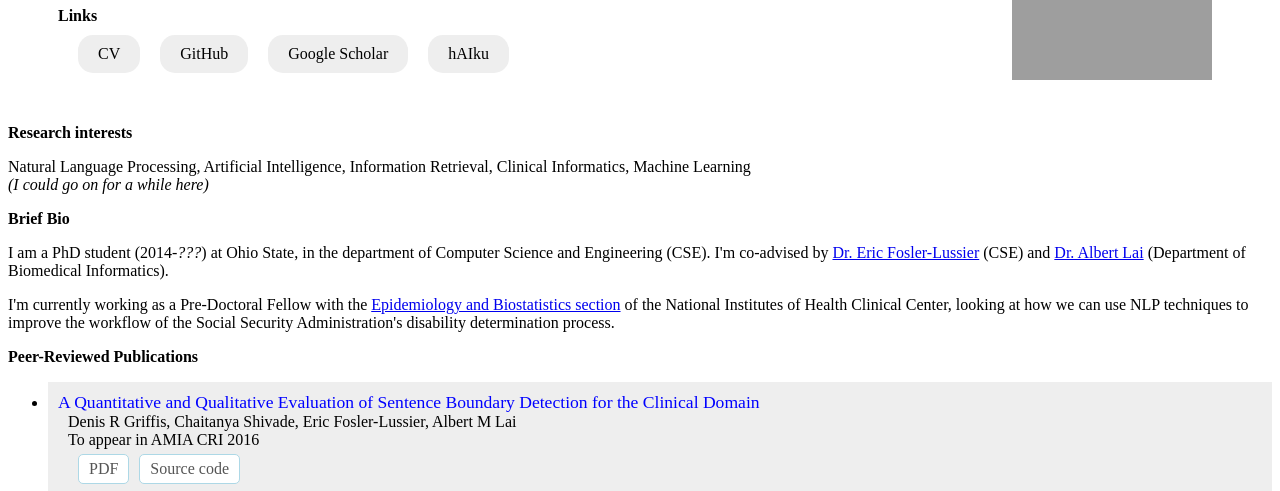
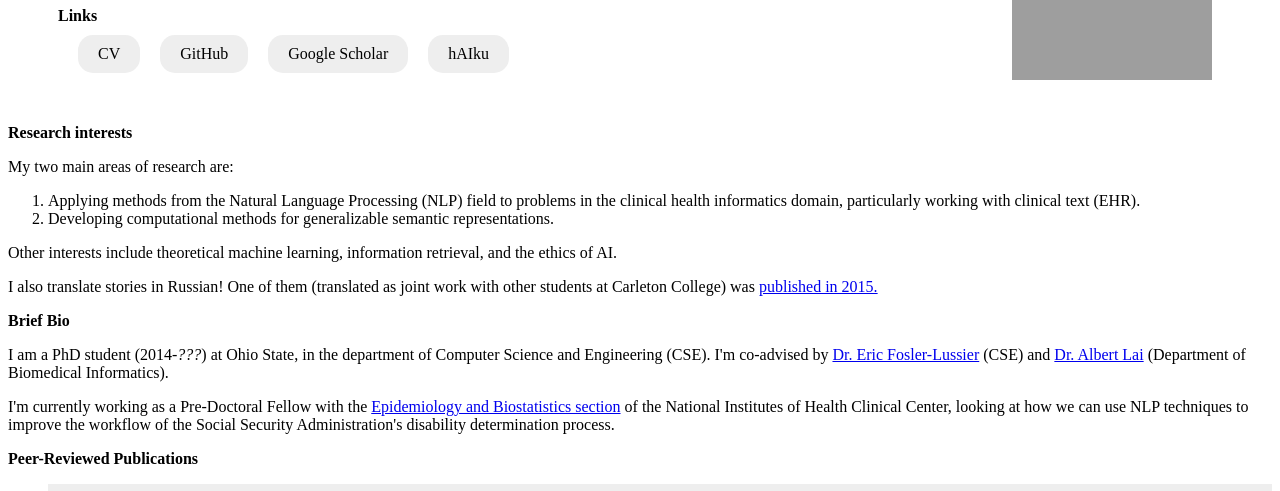
Before and after one commit to drgriffis/drgriffis.github.io, a plain HTML site: page index.html in a window 1280 px wide. Shown: the part 208-699 px from the top of the page. Drawn offline with nearby package versions, Linux system fonts and the light colour scheme; grey boxes are pictures that could not be loaded.

Commit message:
Updated research interests

```diff
--- a/index.html
+++ b/index.html
@@ -32,9 +32,13 @@
         <div id="bio">
             <div id="research-interests">
                 <div class="header">Research interests</div>
-                <p>Natural Language Processing, Artificial Intelligence, Information Retrieval, Clinical Informatics, Machine Learning<br />
-                <i>(I could go on for a while here)</i>
-                </p>
+                <p>My two main areas of research are:</p>
+                <ol>
+                    <li>Applying methods from the Natural Language Processing (NLP) field to problems in the clinical health informatics domain, particularly working with clinical text (EHR).</li>
+                    <li>Developing computational methods for generalizable semantic representations.</li>
+                </ol>
+                <p>Other interests include theoretical machine learning, information retrieval, and the ethics of AI.</p>
+                <p>I also translate stories in Russian! One of them (translated as joint work with other students at Carleton College) was <a href="http://www.labirint.ru/books/511955/">published in 2015.</a></p>
             </div>
             <div id="brief-bio">
                 <div class="header">Brief Bio</div>
@@ -59,7 +63,7 @@
                             <a href="papers/2016-AMIA-CRI.pdf">PDF</a>
                             <a href="https://github.com/drgriffis/SBD-Evaluation">Source code</a>
                             <!--
-                            <a href="presentations/AMIA-CRI-2016.pdf">Slides</a>
+                            <a href="presentations/2016-AMIA-CRI.pdf">Slides</a>
                             -->
                         </div>
                     </li>
```
